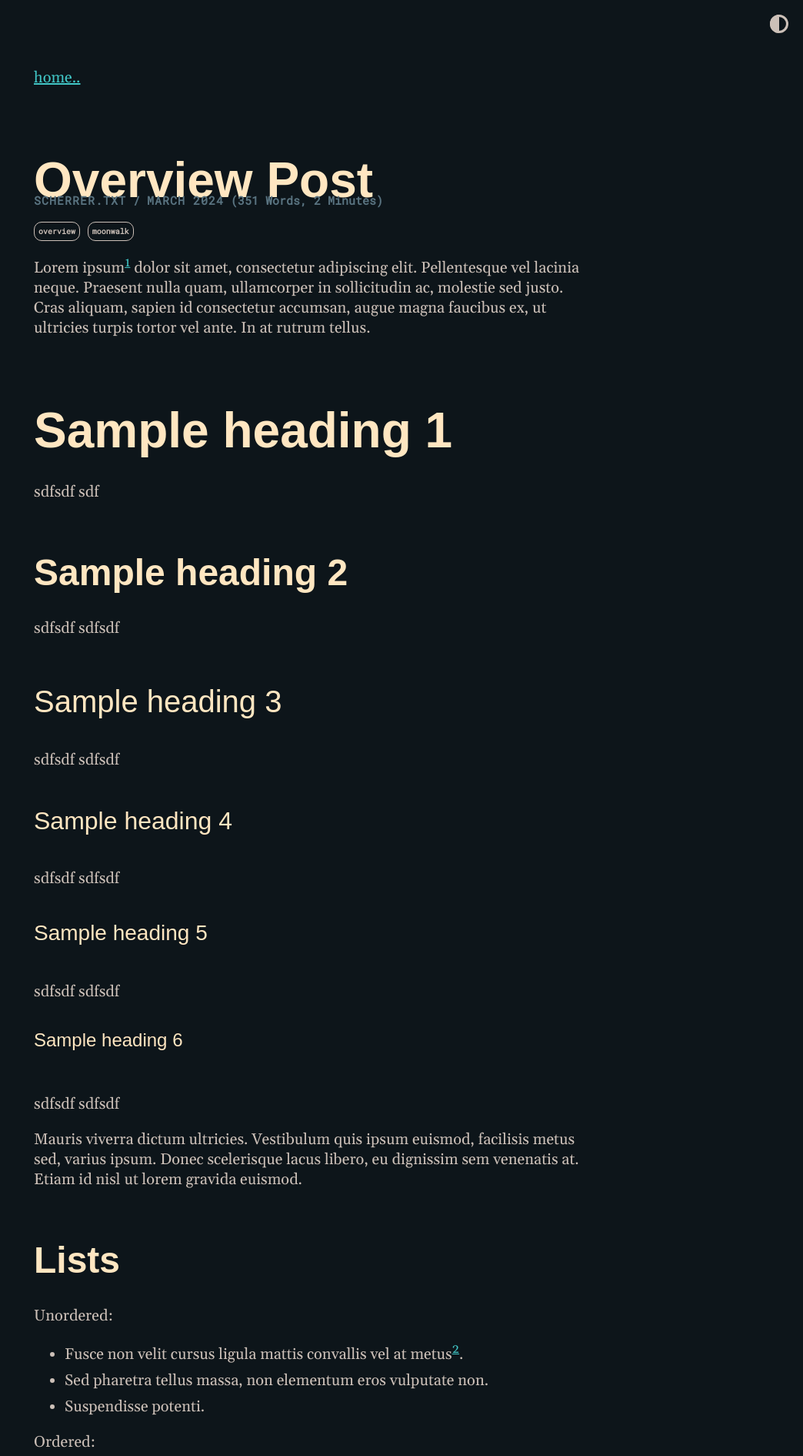
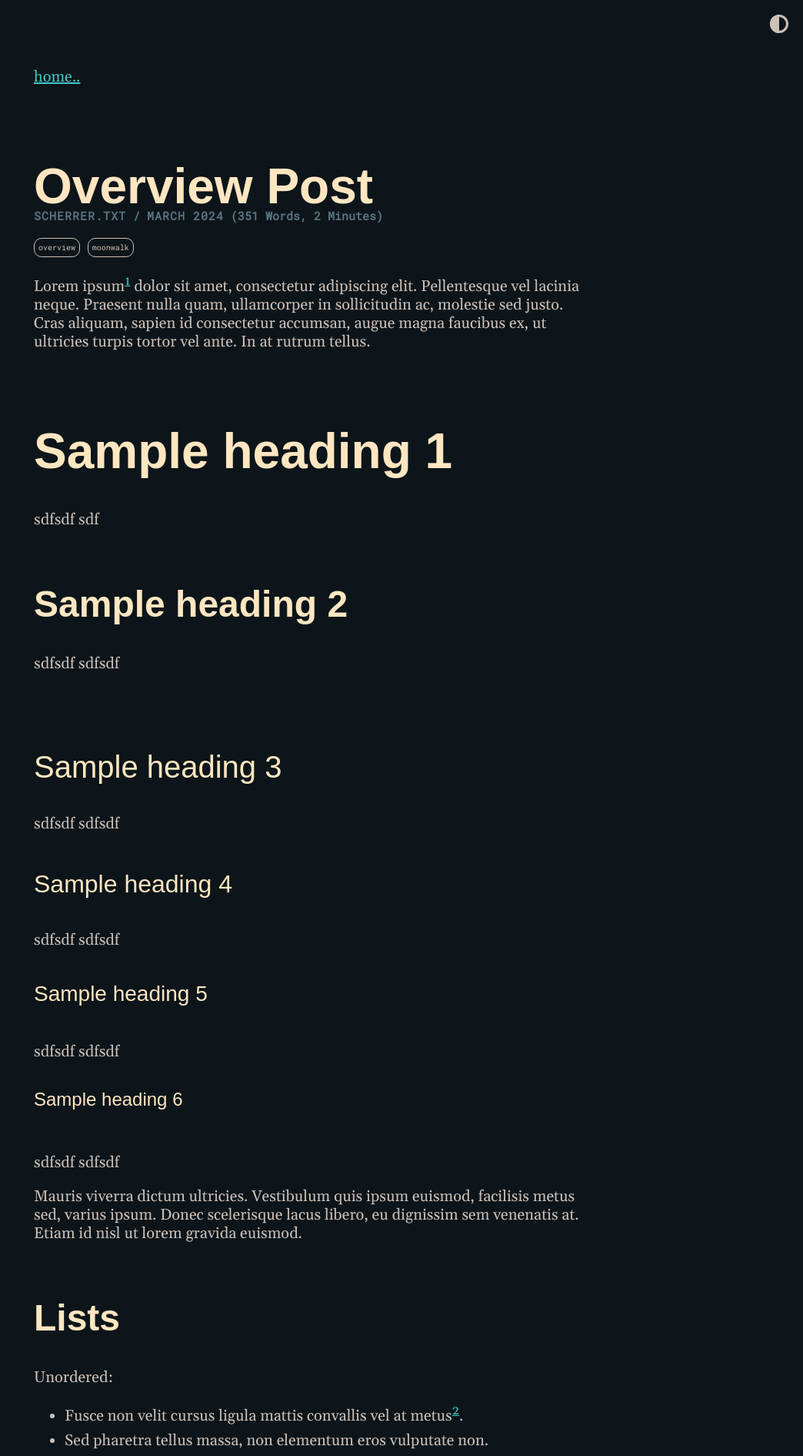
Before and after one commit to scherrer-txt/bts, a Jekyll site: the page built from _posts/2024-03-21-overview-post.md, in a window 1280 px wide. Shown: the top 1891 px of the page at 77% size, without its empty margins (236-1280 px from the left). Built offline with Jekyll 4.4.1, drawn with Linux system fonts in a browser that asks for light colours; some web fonts are replaced.

Commit message:
Update moonwalk.scss

```diff
--- a/_sass/moonwalk.scss
+++ b/_sass/moonwalk.scss
@@ -9,19 +9,22 @@ html { height: 100%;
 body {
   font-family: "Gelasio", serif;
   font-size: 1.25rem;
+  line-height: 1.5rem;
   min-height: 100%;
 }
 pre, code {
-  font-family: "Roboto Mono", "Courier New", monospace;
+  font-family: "Roboto Mono", monospace;
   font-size: 0.75rem;
   font-weight: 100;
+  margin-top: 1em;
+  margin-down: 0.5em;
 }
 
   h1 {
   font-family: "roc-grotesk-wide", sans-serif;
   font-size: 4.0rem;
   font-weight: 700;
-  line-height: 3rem;
+  line-height: 4.25rem;
   margin-top: 1.5em;
   margin-down: 1em;
 }
@@ -30,7 +33,7 @@ pre, code {
   font-family: "roc-grotesk-wide", sans-serif;
   font-size: 3.0rem;
   font-weight: 700;
-  line-height: 2.5rem;
+  line-height: 3.25rem;
   margin-top: 1.5em;
   margin-down: 1em;
 }
@@ -39,7 +42,8 @@ pre, code {
   font-family: "roc-grotesk-wide", sans-serif;
   font-size: 2.5rem;
   font-weight: 500;
-  margin-top: 1.5em;
+  line-height: 2.75rem;
+  margin-top: 2.5em;
   margin-down: 1em;
 }
 
@@ -47,6 +51,7 @@ pre, code {
   font-family: "roc-grotesk-wide", sans-serif;
   font-size: 2.0rem;
   font-weight: 500;
+  line-height: 2.25rem;
   margin-top: 1.5em;
   margin-down: 1em;
 }
@@ -55,6 +60,7 @@ pre, code {
   font-family: "roc-grotesk-wide", sans-serif;
   font-size: 1.75rem;
   font-weight: 400;
+  line-height: 2rem;
   margin-top: 1.5em;
   margin-down: 1em;
 }
@@ -63,6 +69,7 @@ pre, code {
   font-family: "roc-grotesk-wide", sans-serif;
   font-size: 1.5rem;
   font-weight: 400;
+  line-height: 1.75rem;
   margin-top: 1.5em;
   margin-down: 1em;
 }
@@ -237,7 +244,7 @@ p code, li code {
   background-color: var(--bg-secondary);
   padding: 0.2rem;
   color: var(--code-text);
-  font-weight: bold;
+  font-weight: thin;
 }
 .post-title {
   margin-bottom:-1.5rem;
@@ -253,7 +260,7 @@ p code, li code {
   a {
     color: var(--text);
     text-decoration: none;
-    font-weight: bold;
+    font-weight: thin;
   }
   a:hover {
     color: var(--links);
@@ -267,7 +274,7 @@ p code, li code {
   border-radius: 1em;
   background-color: var(--bg);
   font-size: 0.5em;
-  font-weight: bold;
+  font-weight: 100;
   text-transform: lowercase;
   border: 1px solid var(--text);
 }
```
